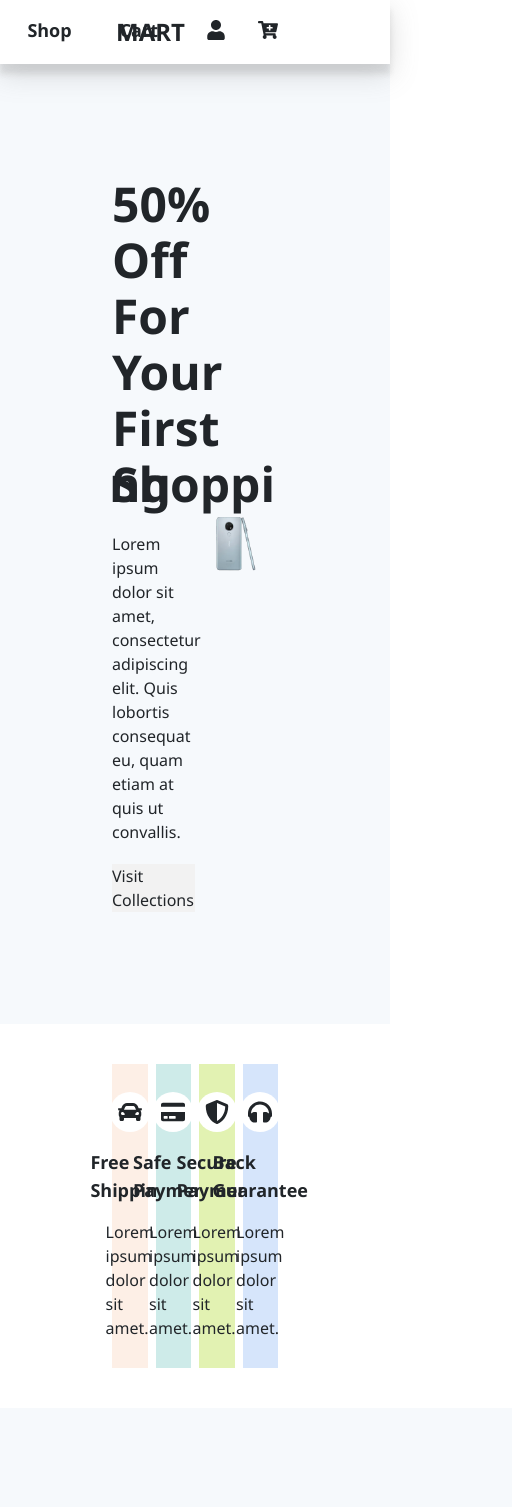
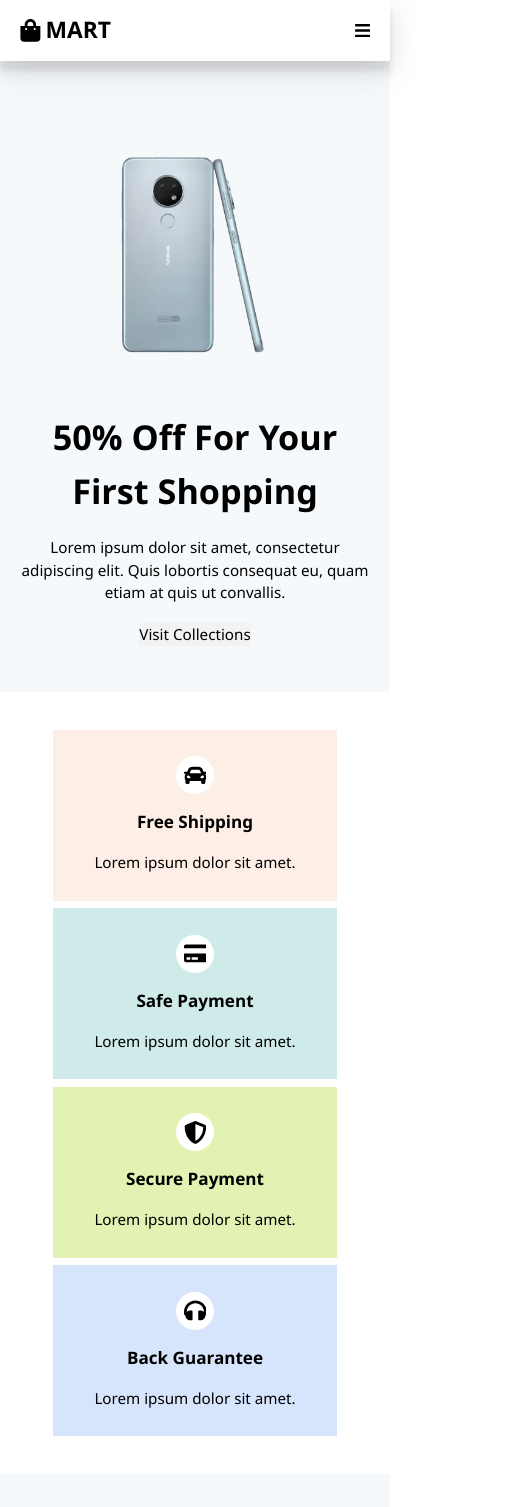
Before and after one commit to Chetan-B9/react-projects, a React (Vite) app in the folder ait-ecom-app/: page / in a window 390 px wide. Shown: the top 1507 px of the page, 512 px wide, since content can reach past the window. Built offline with nearby package versions, Linux system fonts and the light colour scheme; the HTML template or start-up script is replaced by a standard one.

Commit message:
ADDED: Responsiveness to Home page

```diff
--- a/ait-ecom-app/index.html
+++ b/ait-ecom-app/index.html
@@ -1,12 +1,12 @@
 <!doctype html>
-<html lang="en">
+<html lang="en" class="text-[95%] md:text-[100%]">
   <head>
     <meta charset="UTF-8" />
     <link rel="icon" type="image/svg+xml" href="/vite.svg" />
     <meta name="viewport" content="width=device-width, initial-scale=1.0" />
     <title>Vite + React</title>
   </head>
-  <body class="text-main-text">
+  <body class="text-main-textj overflow-x-hidden">
     <div id="root"></div>
     <script type="module" src="/src/main.jsx"></script>
   </body>
--- a/ait-ecom-app/src/CSS/HomepageStyle/Home.module.css
+++ b/ait-ecom-app/src/CSS/HomepageStyle/Home.module.css
@@ -1,4 +1,5 @@
 
+/* Carousel styling start */
 .right_side{
     img{
         width: 28rem;
@@ -6,8 +7,32 @@
         object-fit: contain;
     }
 }
+/* Carousel styling end */
 
-
+/* product card styling start  */
 .card{
     box-shadow: rgba(99, 99, 99, 0.2) 0px 2px 6px 0px;
+
+    .like_button{
+        opacity: 0;
+        visibility: hidden;
+    }
+
+    &:hover .like_button{
+        opacity: 1;
+        visibility: visible;
+    }
 }
+/* product card styling end  */
+
+/* media query  */
+
+@media (width < 768px){
+    .right_side{
+        img{
+            width: 24rem;
+            height: 20rem;
+            object-fit: contain;
+        }
+    }
+}
--- a/ait-ecom-app/src/Components/Footer/Footer.jsx
+++ b/ait-ecom-app/src/Components/Footer/Footer.jsx
@@ -3,8 +3,8 @@ import { NavLink } from "react-router-dom";
 
 function Footer() {
   return (
-    <footer className="px-28 py-20 bg-main">
-        <div className="container text-white grid grid-cols-4 md:grid-cols-2 lg:grid-cols-4 gap-14">
+    <footer className="px-5 md:px-14 lg:px-28 py-20 bg-main">
+        <div className="container text-white grid grid-cols-1 md:grid-cols-2 lg:grid-cols-4 gap-14">
           <div>
            {/* brand info */}
           <div className="brand w-[30%] font-bold text-2xl flex items-center gap-1">
--- a/ait-ecom-app/src/Components/Header/Header.jsx
+++ b/ait-ecom-app/src/Components/Header/Header.jsx
@@ -1,18 +1,68 @@
 import { NavLink } from "react-router-dom"
-import { FaShoppingBag, FaCartPlus, FaUser   } from "react-icons/fa";
+import { useState } from "react";
+import { FaHome, FaShoppingBag, FaCartPlus, FaUser, FaBars } from "react-icons/fa";
+
+import { Drawer } from 'antd';
 
 function Header() {
+    const [open, setOpen] = useState(false);
+
+    const showDrawer = () => {
+        setOpen(true);
+    };
+
+    const onClose = () => {
+        setOpen(false);
+    };
+
   return (
-    <header className="px-28 py-4 header sticky top-0 left-0 bg-secondary z-10">
+    <header className="px-5 md:px-14 lg:px-28 py-4 header sticky top-0 left-0 bg-secondary z-10">
         <div className="container flex">
             <div className="brand w-[30%] font-semibold text-2xl flex items-center gap-1">
                 <FaShoppingBag />
                 <h2>MART</h2>
             </div>
 
-            <div className="menu w-[70%] text-lg font-sm">
+            <div className="drawer_container w-[70%] block md:hidden flex items-center justify-end">
+            <button className="" onClick={showDrawer}><FaBars className="text-lg"/></button>
+
+<Drawer
+placement={'top'}
+closable={true}
+onClose={onClose}
+open={open}
+key={top}
+className="drawer"
+>
+<nav className="menu h-full">
+    <ul className="h-full">
+        <li>
+            <FaHome />
+            <NavLink to='/' className={`menu_item ${({isActive}) => isActive ? 'text-lg' : 'text-sm'}`}>Home</NavLink>
+        </li>
+        <li>
+            <FaShoppingBag />
+            <NavLink className={`menu_item text-sm`}>Shop</NavLink>
+        </li>
+        <li>
+            <FaCartPlus />
+            <NavLink className={`menu_item text-sm`}>Cart</NavLink>
+        </li>
+        <li>
+            <FaUser />
+            <NavLink className={`menu_item text-sm`}>Profile</NavLink>
+        </li>
+    </ul>
+</nav>
+</Drawer>
+            </div>
+
+
+
+            <nav className="menu w-[70%] text-lg font-sm hidden md:block">
                 <ul className=" flex justify-end gap-12 font-semibold">
                     <li>
+
                         <NavLink to='/' className={({isActive}) => isActive ? 'text-main' : 'text-main-text'}>Home</NavLink>
                     </li>
                     <li>
@@ -30,7 +80,7 @@ function Header() {
                     </li>
                     </div>
                 </ul>
-            </div>
+            </nav>
         </div>
     </header>
   )
--- a/ait-ecom-app/src/Components/Home/Home.jsx
+++ b/ait-ecom-app/src/Components/Home/Home.jsx
@@ -10,14 +10,14 @@ function Home() {
   return (
     <>
       {/* hero section start  */}
-      <section className='hero_section px-28 py-28 bg-primary'>
+      <section className='hero_section px-5 md:px-14 lg:px-28 py-12 md:py-24 lg:py-28 bg-primary'>
          <Slider />
       </section>
       {/* hero section end  */}
 
       {/* Service section start  */}
-      <section className="service_section px-28 py-10">
-        <div className="container grid grid-cols-4 gap-2">
+      <section className="service_section px-14 py-10">
+        <div className="container grid grid-cols-1 md:grid-cols-2 lg:grid-cols-4 gap-2">
         {
           serviceData.map((service, index) => <ServiceCard key={index} title={service.title} subtitle = {service.subtitle} icon={service.icon} bg = {service.bg}/>
           )
@@ -28,12 +28,12 @@ function Home() {
       {/* Service section end  */}
 
       {/* Discount section start  */}
-      <section className="discount_section px-64 pt-24 pb-14 bg-primary ">
+      <section className="discount_section px-14 md:px-36 lg:px-64 pt-24 pb-14 bg-primary ">
         <div className='text-center text-5xl font-semibold'>
               <h2>Big Discount</h2>
         </div>
 
-        <div className="container mt-14 grid lg:grid-cols-3 gap-5">
+        <div className="container mt-14 grid grid-cols-1 md:grid-cols-2 lg:grid-cols-3 gap-5">
            {
             discoutProducts.map((product) => <ProductCard key={product.id} productName = {product.productName} price = {product.price} imgUrl = {product.imgUrl} avgRating = {product.avgRating} discount = {product.discount ?? null}/>
             )
@@ -43,12 +43,12 @@ function Home() {
       {/* Discount section end  */}
 
       {/* New Arrivals section start  */}
-      <section className="new_arrivals_section px-64 pt-24 pb-14">
+      <section className="new_arrivals_section px-14 md:px-36 lg:px-64 pt-24 pb-14">
       <div className='text-center text-5xl font-semibold'>
               <h2>New Arrivals</h2>
         </div>
 
-        <div className="container mt-14 grid lg:grid-cols-3 gap-5">
+        <div className="container mt-14 grid grid-cols-1 md:grid-cols-2 lg:grid-cols-3 gap-5">
            {
             products.map((product) => {
                return (product.category === 'mobile' || product.category === 'wireless') &&
@@ -61,12 +61,12 @@ function Home() {
       {/* New Arrivals section end  */}
 
       {/* Best sells section start  */}
-      <section className="new_arrivals_section px-64 pt-24 pb-14 bg-primary">
+      <section className="new_arrivals_section px-14 md:px-36 lg:px-64 pt-24 pb-14 bg-primary">
       <div className='text-center text-5xl font-semibold'>
               <h2>Best Sales</h2>
         </div>
 
-        <div className="container mt-14 grid lg:grid-cols-3 gap-5">
+        <div className="container mt-14 grid grid-cols-1 md:grid-cols-2 lg:grid-cols-3 gap-5">
            {
             products.map((product) => {
                return (product.category === 'sofa' || product.category === 'chairs') &&
--- a/ait-ecom-app/src/Components/Home/ProductCard.jsx
+++ b/ait-ecom-app/src/Components/Home/ProductCard.jsx
@@ -2,6 +2,8 @@ import homeStyle from '../../CSS/HomepageStyle/Home.module.css'
 import { IoAddOutline  } from "react-icons/io5";
 import { Rate } from 'antd';
 import { Link } from 'react-router-dom';
+import { CiHeart } from "react-icons/ci";
+
 
 
 function ProductCard({productName, price, imgUrl, avgRating, discount}) {
@@ -14,6 +16,10 @@ function ProductCard({productName, price, imgUrl, avgRating, discount}) {
                 </div>
 
         }
+
+        <div className={`${homeStyle.like_button} absolute top-3 right-3 px-3 py-1 text-2xl w-fit h-fit text-[#757575]`}>
+            <CiHeart />
+        </div>
 
         <div className="img_container w-full aspect-video">
             <Link>
--- a/ait-ecom-app/src/Components/Home/Slides.jsx
+++ b/ait-ecom-app/src/Components/Home/Slides.jsx
@@ -4,14 +4,14 @@ import homeStyle from '../../CSS/HomepageStyle/Home.module.css'
 
 function Slides({title, desc, cover}) {
   return (
-    <div className='container flex'>
-    <div className="left_side w-[50%] flex flex-col gap-5 justify-center">
-      <h1 className='text-5xl leading-[3.5rem] font-semibold'>{title}</h1>
+    <div className='container flex flex-col md:flex-row'>
+    <div className="left_side w-full md:w-[50%] text-center md:text-left flex flex-col gap-5 justify-center items-center md:items-start order-2 md:order-1">
+      <h1 className='text-4xl md:text-5xl leading-[3.5rem] font-semibold'>{title}</h1>
       <p>{desc}</p>
       <Link className='bg-[#f2f2f2] w-fit hover:underline'>Visit Collections</Link>
     </div>
 
-    <div className={`${homeStyle.right_side} w-[50%] flex justify-center items-center`}>
+    <div className={`${homeStyle.right_side} w-full md:w-[50%] flex justify-center items-center order-1 md:order-2`}>
       {/* <div className='bg-slate-600 h-full'> */}
         <img src={cover} alt="Hero Image" />
       {/* </div> */}
--- a/ait-ecom-app/src/index.css
+++ b/ait-ecom-app/src/index.css
@@ -3,10 +3,37 @@
   /* color: #212529; */
 }
 
+
+/* header part styling start  */
 .header{
   box-shadow: rgba(118, 118, 118, 0.25) 0px 10px 28px, rgba(143, 143, 143, 0.22) 0px 10px 6px;
 }
 
+.drawer{
+  height: fit-content !important;
+
+  .menu ul li {
+    padding: 1rem .5rem;
+    color: #212529;
+    display: flex;
+    align-items: center;
+    column-gap: .5rem;
+
+    &:hover{
+      background: #0f3460 !important;
+      color: #fff;
+
+      .menu_item{
+        color: #fff !important;
+      }
+    }
+  }
+}
+
+/* header part styling end  */
+
+
+
 @tailwind base;
 @tailwind components;
 @tailwind utilities;
```
